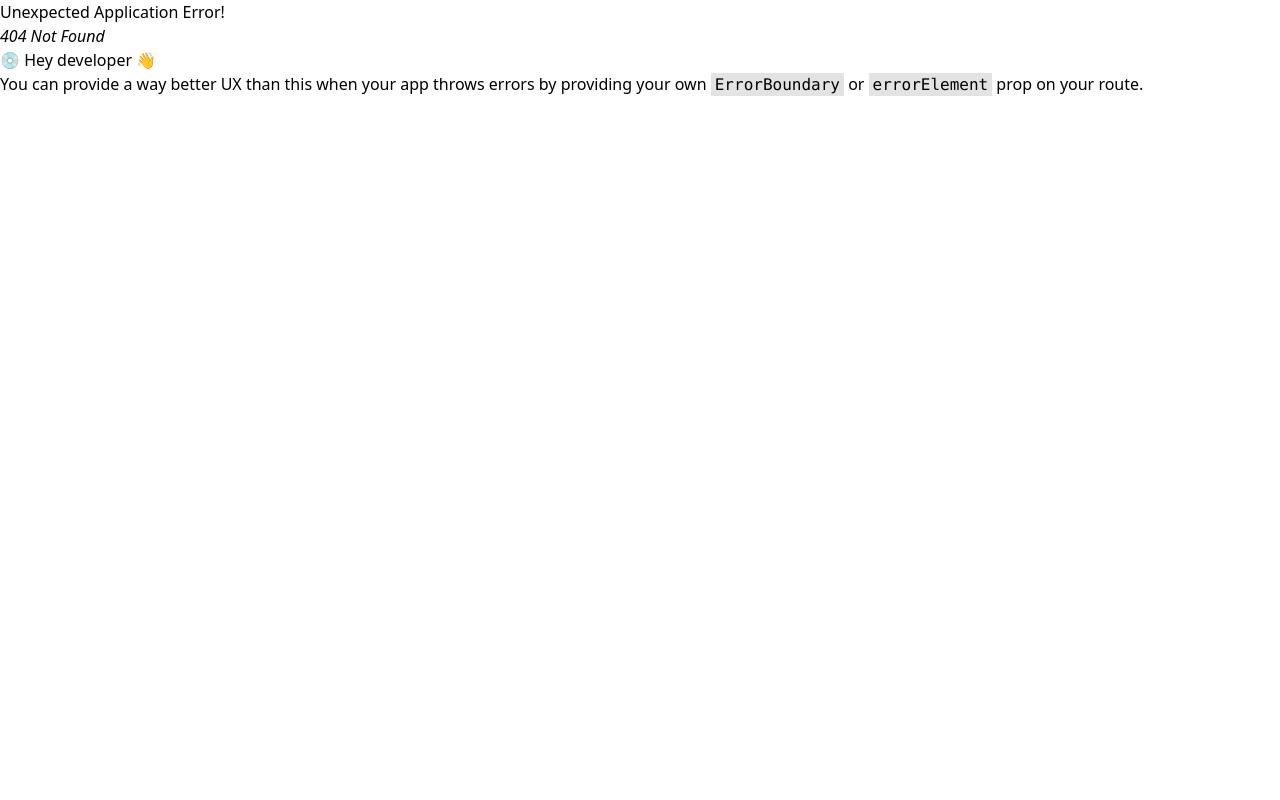
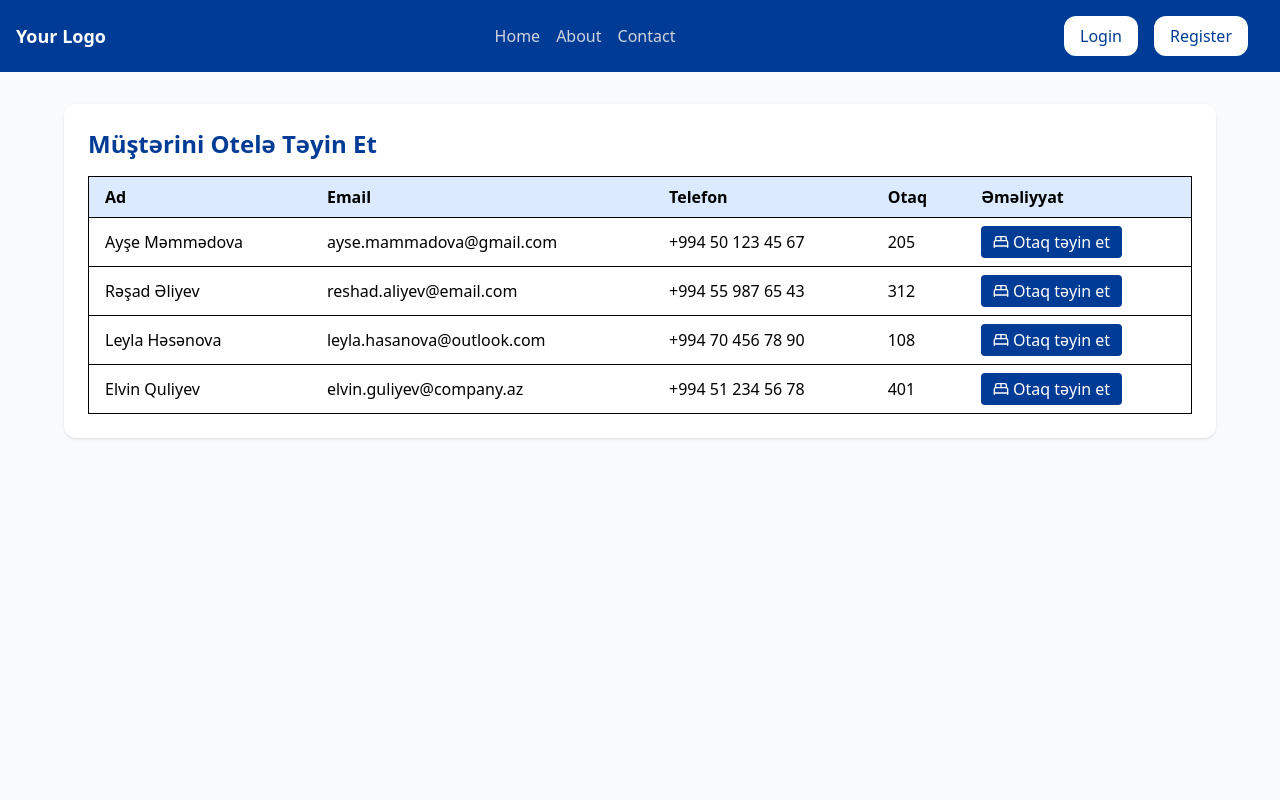
Before and after one commit to arzummammadova/Hackathon, a React (Vite) app: page /assign-customer in a window 1280 px wide. Before the commit this address had no page. Shown: the top 800 px of the page. Built offline with nearby package versions, Linux system fonts and the light colour scheme.

Commit message:
Addded Assign Customer

```diff
--- a/src/App.jsx
+++ b/src/App.jsx
@@ -14,6 +14,7 @@ import RoomManager from './pages/authenticated/RoomManager';
 import Cookies from 'js-cookie';
 import axios from 'axios';
 import useStore from './store';
+import AssignCustomer from './pages/authenticated/AsignCustomer';
 const router = createBrowserRouter([
   // Routes with Layout
   {
@@ -58,6 +59,10 @@ const router = createBrowserRouter([
       {
         path: '/room-manager',
         element: <RoomManager />,
+      },
+      {
+        path: '/assign-customer',
+        element: <AssignCustomer />,
       }
     ]
   }
--- /dev/null
+++ b/src/components/AssingCustomer/CustomerAssignModal.jsx
@@ -0,0 +1,52 @@
+import React, { useState } from "react";
+
+const availableRooms = ["101", "102", "103", "201", "202", "203"];
+
+export const AssignCustomerModal = ({ customer, onClose, onAssign }) => {
+    const [selectedRoom, setSelectedRoom] = useState("");
+
+    const handleSubmit = () => {
+        if (selectedRoom) {
+            onAssign(customer.id, selectedRoom);
+        }
+    };
+
+    return (
+        <div className="fixed inset-0 bg-black bg-opacity-40 flex items-center justify-center z-50">
+            <div className="bg-white p-6 rounded-xl w-full max-w-md shadow-lg">
+                <h2 className="text-xl font-bold mb-4 text-[#003B95]">
+                    {customer.name} üçün otaq təyini
+                </h2>
+
+                <select
+                    className="w-full border border-gray-300 rounded-lg px-4 py-2 mb-4"
+                    value={selectedRoom}
+                    onChange={(e) => setSelectedRoom(e.target.value)}
+                >
+                    <option value="">Otaq seçin</option>
+                    {availableRooms.map((room) => (
+                        <option key={room} value={room}>
+                            Otaq {room}
+                        </option>
+                    ))}
+                </select>
+
+                <div className="flex justify-end gap-2">
+                    <button
+                        onClick={onClose}
+                        className="px-4 py-2 bg-gray-200 rounded-lg hover:bg-gray-300"
+                    >
+                        Ləğv et
+                    </button>
+                    <button
+                        onClick={handleSubmit}
+                        disabled={!selectedRoom}
+                        className="px-4 py-2 bg-[#003B95] text-white rounded-lg hover:bg-blue-900"
+                    >
+                        Təyin et
+                    </button>
+                </div>
+            </div>
+        </div>
+    );
+};
--- /dev/null
+++ b/src/components/AssingCustomer/CustomerAssignTable.jsx
@@ -0,0 +1,38 @@
+import { BedDouble } from "lucide-react";
+
+export const CustomerAssignTable = ({ customers, onAssignClick }) => {
+    return (
+        <table className="w-full text-left border">
+            <thead className="bg-blue-100">
+                <tr>
+                    <th className="px-4 py-2">Ad</th>
+                    <th className="px-4 py-2">Email</th>
+                    <th className="px-4 py-2">Telefon</th>
+                    <th className="px-4 py-2">Otaq</th>
+                    <th className="px-4 py-2">Əməliyyat</th>
+                </tr>
+            </thead>
+            <tbody>
+                {customers.map((customer) => (
+                    <tr key={customer.id} className="border-t">
+                        <td className="px-4 py-2">{customer.name}</td>
+                        <td className="px-4 py-2">{customer.email}</td>
+                        <td className="px-4 py-2">{customer.phone}</td>
+                        <td className="px-4 py-2">
+                            {customer.roomNumber || <span className="text-gray-400">Təyin olunmayıb</span>}
+                        </td>
+                        <td className="px-4 py-2">
+                            <button
+                                className="bg-[#003B95] hover:bg-blue-900 text-white px-3 py-1 rounded flex items-center gap-1"
+                                onClick={() => onAssignClick(customer)}
+                            >
+                                <BedDouble size={16} />
+                                Otaq təyin et
+                            </button>
+                        </td>
+                    </tr>
+                ))}
+            </tbody>
+        </table>
+    );
+};
--- /dev/null
+++ b/src/pages/authenticated/AsignCustomer.jsx
@@ -0,0 +1,88 @@
+import React, { useState } from "react";
+
+
+import { CustomerAssignTable } from "../../components/AssingCustomer/CustomerAssignTable";
+import { AssignCustomerModal } from "../../components/AssingCustomer/CustomerAssignModal";
+
+
+const sampleCustomers = [
+    {
+        id: 1,
+        name: "Ayşe Məmmədova",
+        email: "ayse.mammadova@gmail.com",
+        phone: "+994 50 123 45 67",
+        status: "Aktiv",
+        roomNumber: "205",
+        checkIn: "2024-06-28",
+        checkOut: "2024-07-02",
+        totalSpent: "₼450"
+    },
+    {
+        id: 2,
+        name: "Rəşad Əliyev",
+        email: "reshad.aliyev@email.com",
+        phone: "+994 55 987 65 43",
+        status: "Çıxış edilib",
+        roomNumber: "312",
+        checkIn: "2024-06-25",
+        checkOut: "2024-06-30",
+        totalSpent: "₼680"
+    },
+    {
+        id: 3,
+        name: "Leyla Həsənova",
+        email: "leyla.hasanova@outlook.com",
+        phone: "+994 70 456 78 90",
+        status: "Gözləyir",
+        roomNumber: "108",
+        checkIn: "2024-07-05",
+        checkOut: "2024-07-08",
+        totalSpent: "₼320"
+    },
+    {
+        id: 4,
+        name: "Elvin Quliyev",
+        email: "elvin.guliyev@company.az",
+        phone: "+994 51 234 56 78",
+        status: "Aktiv",
+        roomNumber: "401",
+        checkIn: "2024-06-29",
+        checkOut: "2024-07-03",
+        totalSpent: "₼590"
+    }
+];
+
+export default function AssignCustomer() {
+    const [customers, setCustomers] = useState(sampleCustomers);
+    const [selectedCustomer, setSelectedCustomer] = useState(null);
+
+    const handleAssignClick = (customer) => {
+        setSelectedCustomer(customer);
+    };
+
+    const handleAssignRoom = (customerId, roomNumber) => {
+        setCustomers((prev) =>
+            prev.map((c) =>
+                c.id === customerId ? { ...c, roomNumber, status: "Aktiv" } : c
+            )
+        );
+        setSelectedCustomer(null);
+    };
+
+    return (
+        <div className="min-h-screen bg-gray-50 py-8 px-4">
+            <div className="max-w-6xl mx-auto bg-white shadow rounded-xl p-6">
+                <h1 className="text-2xl font-bold text-[#003B95] mb-4">Müştərini Otelə Təyin Et</h1>
+                <CustomerAssignTable customers={customers} onAssignClick={handleAssignClick} />
+            </div>
+
+            {selectedCustomer && (
+                <AssignCustomerModal
+                    customer={selectedCustomer}
+                    onClose={() => setSelectedCustomer(null)}
+                    onAssign={handleAssignRoom}
+                />
+            )}
+        </div>
+    );
+}
```
